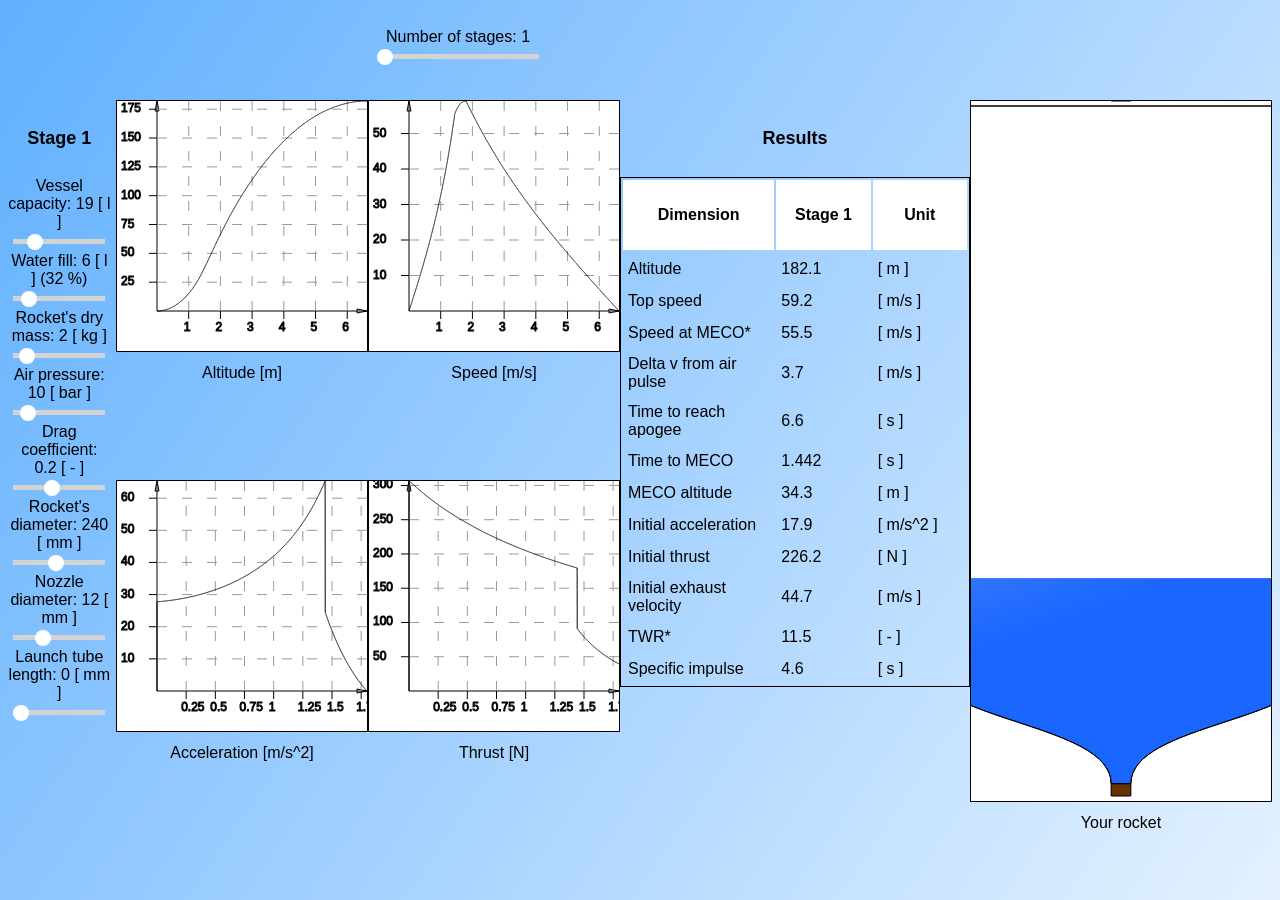
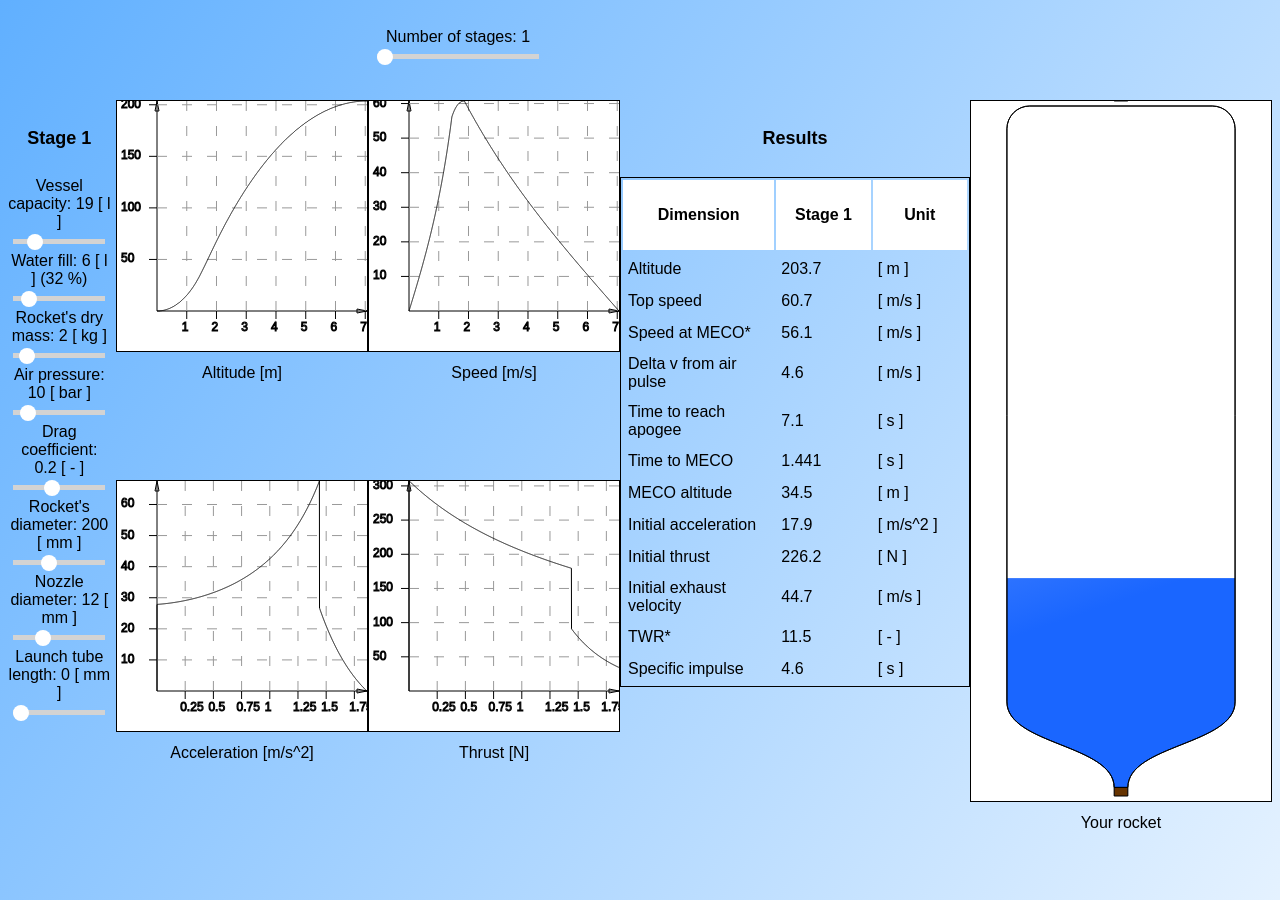
Before and after one commit to waterrocketsimulator/waterrocketsimulator.github.io, a Jekyll site: the page index.html, which Jekyll copies as it is, in a window 1280 px wide and 900 px high, scrolled down 409 px. Built offline with Jekyll 4.4.1, drawn with Linux system fonts in a browser that asks for light colours.

Commit message:
Update index.html

```diff
--- a/index.html
+++ b/index.html
@@ -54,7 +54,7 @@
 	  <input type="range" min="0" max=".5" value="0.2" class="slider" step="0.01" id="dragCoefficient">
 
 	  <p>Rocket's diameter: <span id="vesselDiameterValue"></span> [ mm ]</p>
-	  <input type="range" min="25" max="500" value="240" class="slider" step="1" id="vesselDiameter">
+	  <input type="range" min="25" max="500" value="200" class="slider" step="1" id="vesselDiameter">
 
 	  <p>Nozzle diameter: <span id="nozzleDiameterValue"></span> [ mm ]</p>
 	  <input type="range" min="1" max="40" value="12" class="slider" step="0.1" id="nozzleDiameter">
```
